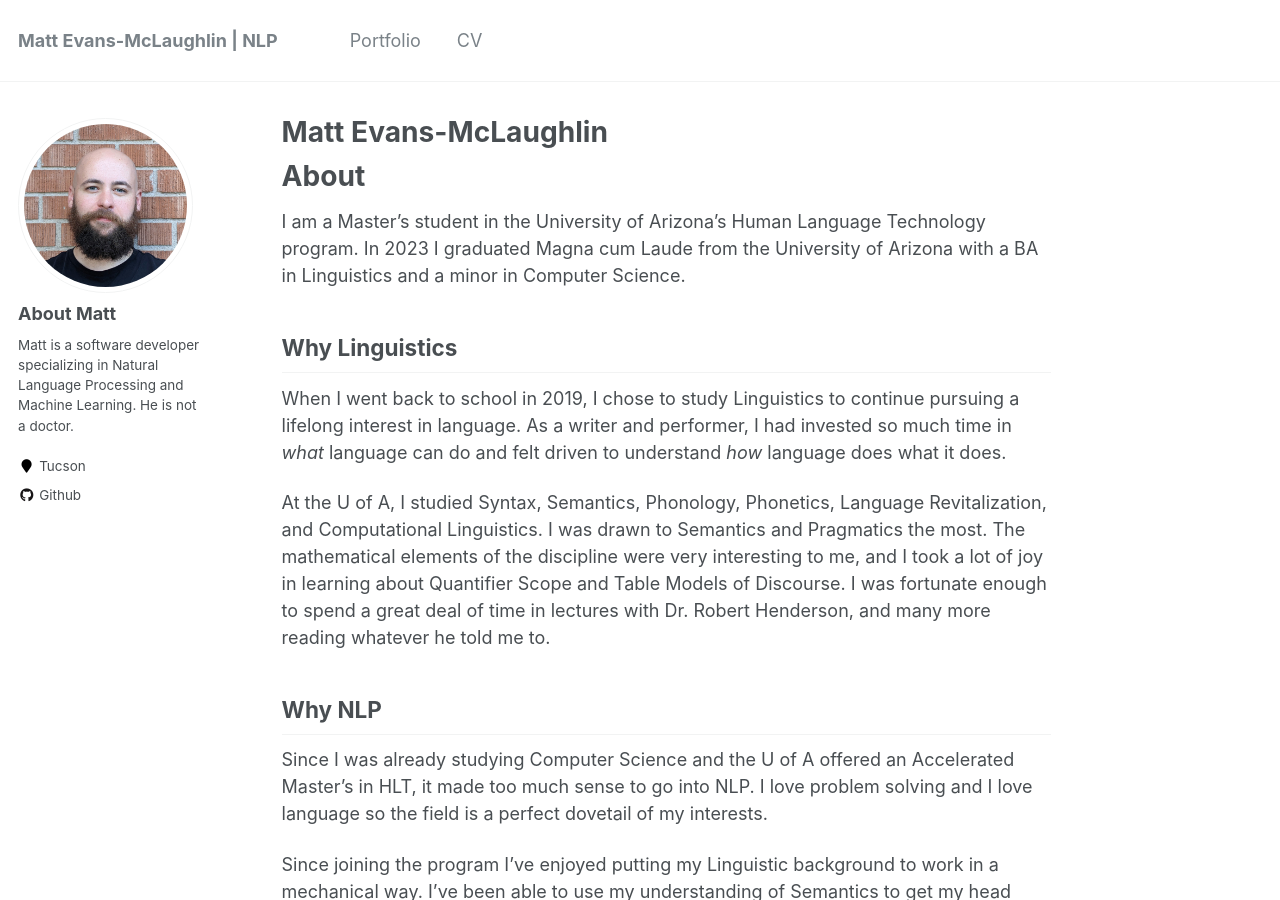
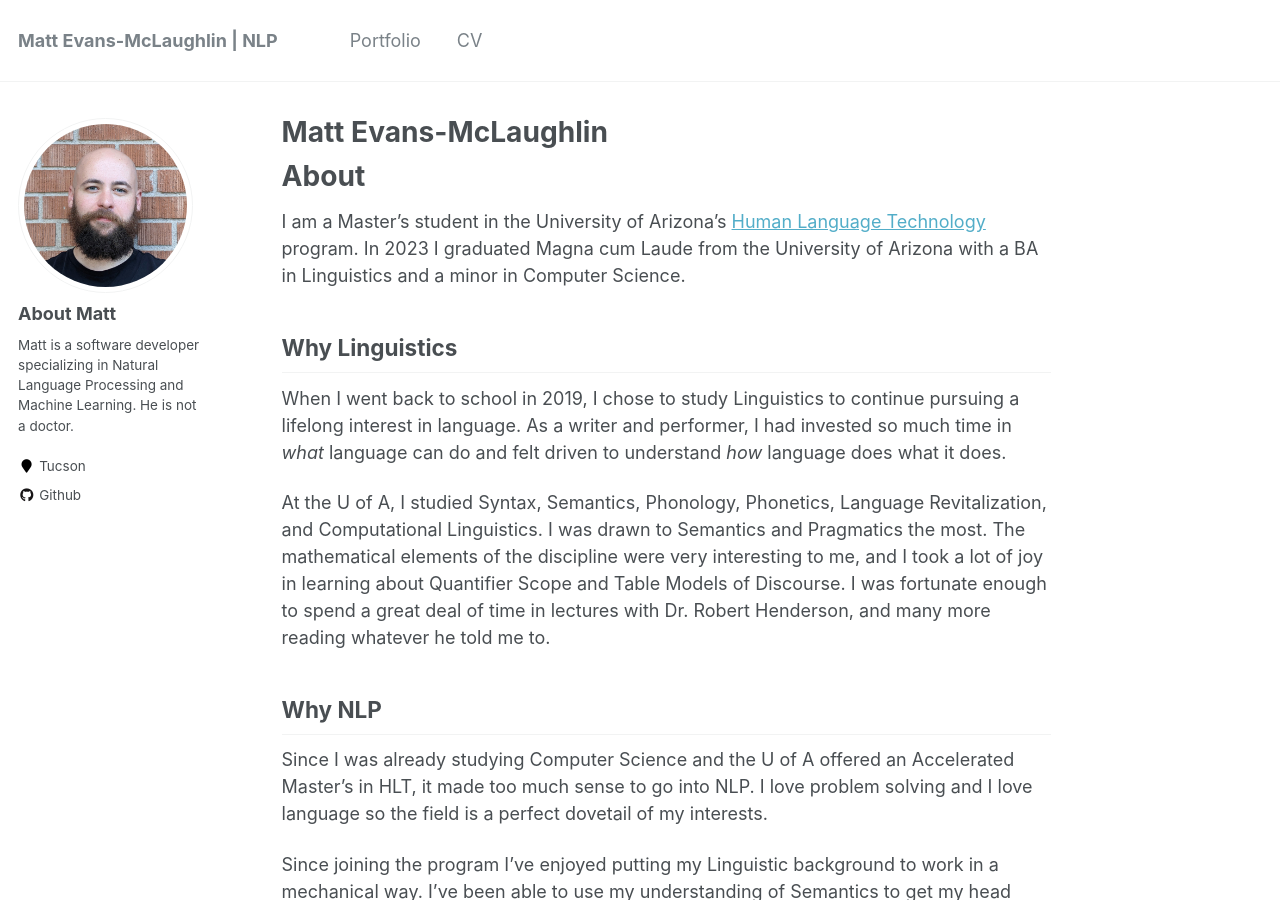
Before and after one commit to mc-wut/mc-wut.github.io, a Jekyll site: the page built from _pages/about.md, in a window 1280 px wide and 900 px high. Built offline with Jekyll 4.4.1, drawn with Linux system fonts in a browser that asks for light colours; part of the change alters nothing that is shown.

Commit message:
- adds HLT link to splash page

```diff
--- a/_pages/about.md
+++ b/_pages/about.md
@@ -9,7 +9,7 @@ redirect_from:
 ---
 
 # About
-I am a Master's student in the University of Arizona's Human Language Technology program. In 2023 I graduated Magna cum Laude from the University of Arizona with a BA in Linguistics and a minor in Computer Science.
+I am a Master's student in the University of Arizona's [Human Language Technology](https://linguistics.arizona.edu/ms-hlt) program. In 2023 I graduated Magna cum Laude from the University of Arizona with a BA in Linguistics and a minor in Computer Science.
 
 ## Why Linguistics
 When I went back to school in 2019, I chose to study Linguistics to continue pursuing a lifelong interest in language. As a writer and performer, I had invested so much time in *what* language can do and felt driven to understand *how* language does what it does.
```
